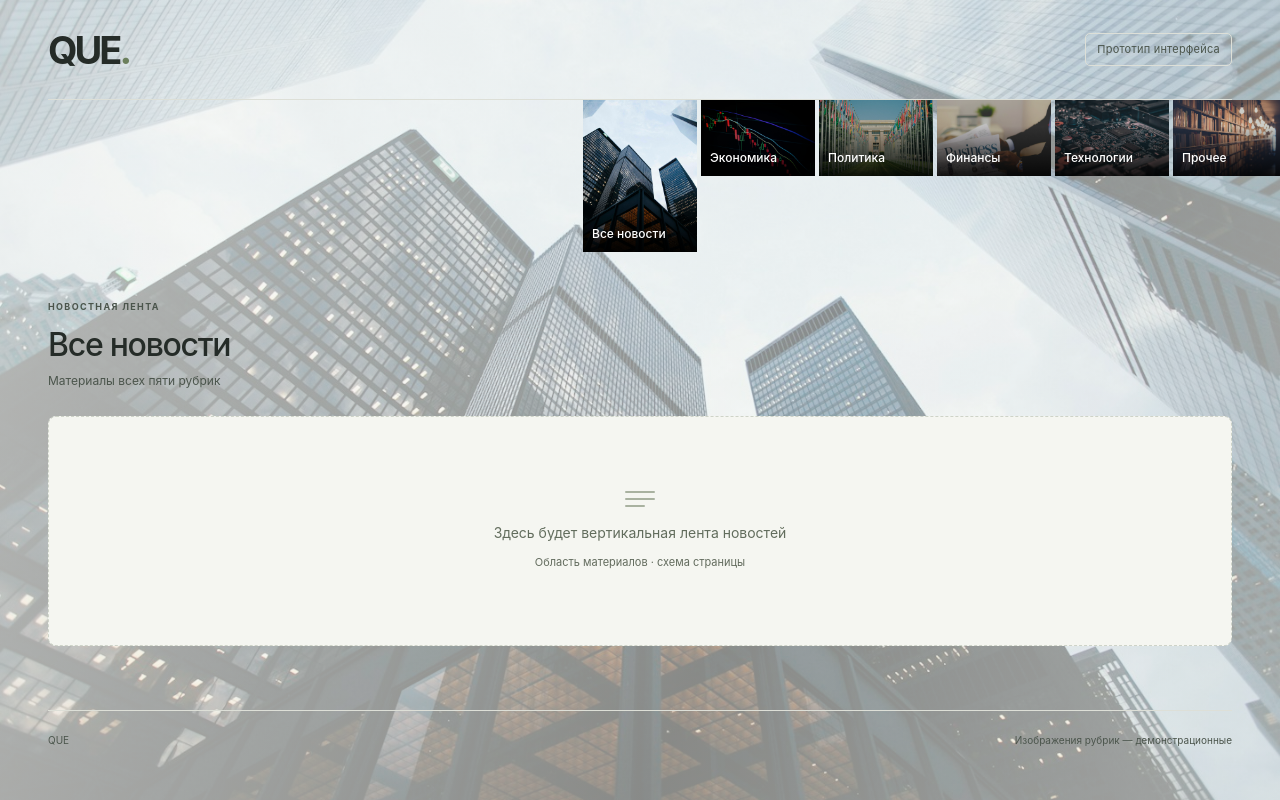
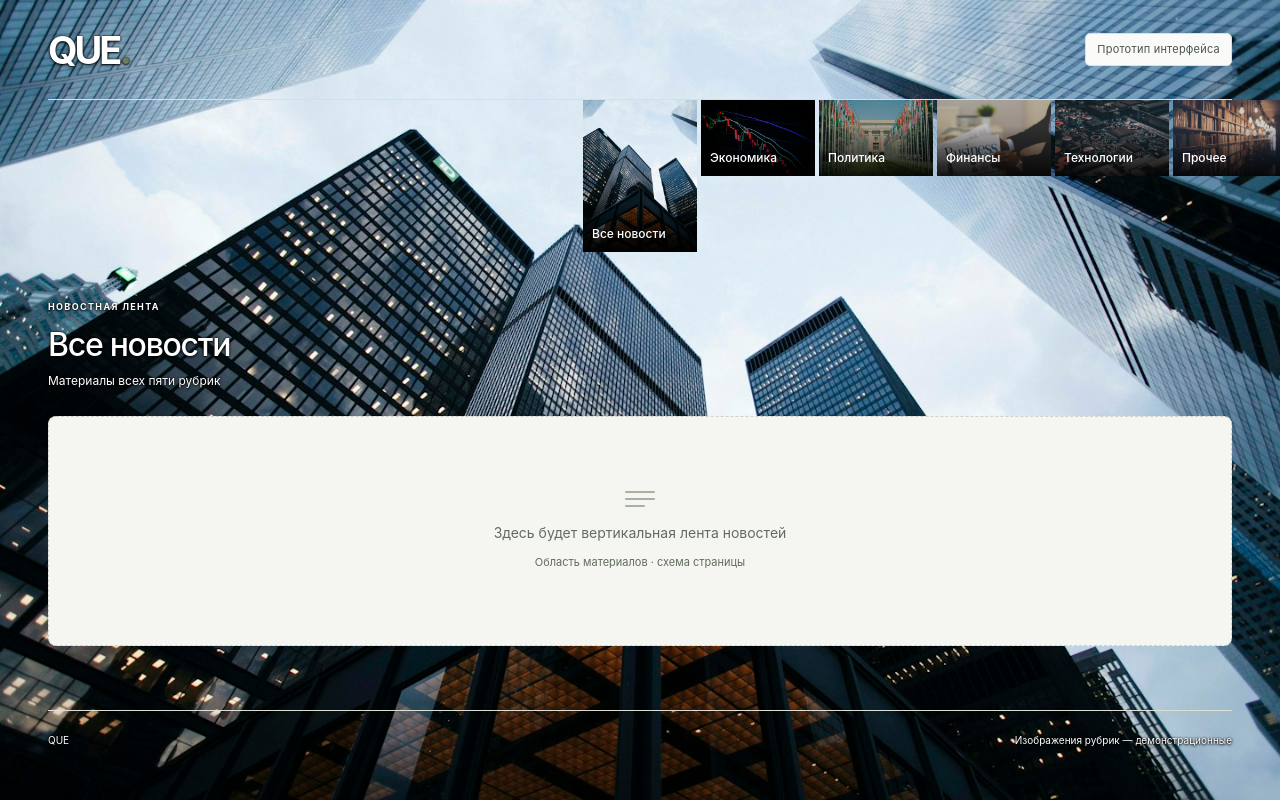
Before and after one commit to notglebatall/que, a React (Vite) app in the folder frontend/: page / in a window 1280 px wide. Built offline with nearby package versions, Linux system fonts and the light colour scheme.

Commit message:
fix: remove gray wash from page background photos

```diff
--- a/frontend/src/pages/news-page.tsx
+++ b/frontend/src/pages/news-page.tsx
@@ -16,14 +16,12 @@ export function NewsPage() {
           key={category.id}
           aria-hidden="true"
           className="page-background"
-          style={{ backgroundColor: category.accent }}
           initial={{ opacity: 0 }}
           animate={{ opacity: 1 }}
           exit={{ opacity: 0 }}
           transition={{ duration: reduced ? 0 : 0.55 }}
         >
           <div className="page-background-photo" style={{ backgroundImage: `url("${category.image}")` }} />
-          <div className="page-background-wash" />
         </motion.div>
       </AnimatePresence>
       <a href="#news-feed" className="skip-link">Перейти к ленте новостей</a>
--- a/frontend/src/styles/globals.css
+++ b/frontend/src/styles/globals.css
@@ -69,8 +69,7 @@ button:focus-visible, a:focus-visible, [tabindex]:focus-visible {
 
 .news-page { position: relative; isolation: isolate; min-height: 100svh; }
 .page-background { position: fixed; inset: 0; z-index: -1; pointer-events: none; overflow: hidden; }
-.page-background-photo { position: absolute; inset: 0; background-size: cover; background-position: center; opacity: 0.72; filter: saturate(0.9); }
-.page-background-wash { position: absolute; inset: 0; background: linear-gradient(110deg, rgb(250 250 248 / 66%), rgb(250 250 248 / 40%) 60%, rgb(250 250 248 / 54%)); }
+.page-background-photo { position: absolute; inset: 0; background-size: cover; background-position: center; }
 
 .page-width { width: min(1320px, calc(100% - 96px)); margin-inline: auto; }
 .skip-link { position: fixed; top: 8px; left: 16px; z-index: 20; padding: 12px 18px; background: white; border: 1px solid var(--border); transform: translateY(-160%); }
@@ -104,6 +103,11 @@ button:focus-visible, a:focus-visible, [tabindex]:focus-visible {
 .feed-placeholder-mark > span:last-child { width: 65%; }
 .site-footer { display: flex; justify-content: space-between; gap: 18px; padding-block: 22px 32px; border-top: 1px solid var(--border); font-size: 10px; color: #4b554c; line-height: 1.5; }
 
+.site-header, .feed-header, .site-footer { color: white; text-shadow: 0 1px 3px #000, 0 0 2px #000; }
+.feed-header .eyebrow, .feed-description { color: inherit; }
+.prototype-badge { background: var(--background); text-shadow: none; }
+.return-button { color: var(--foreground); text-shadow: none; }
+
 @media (max-width: 900px) {
   .page-width { width: calc(100% - 48px); }
   .site-header { min-height: 84px; }
```
Also changed, not shown: 1 other file (tests, documents, lock files or other folders).
